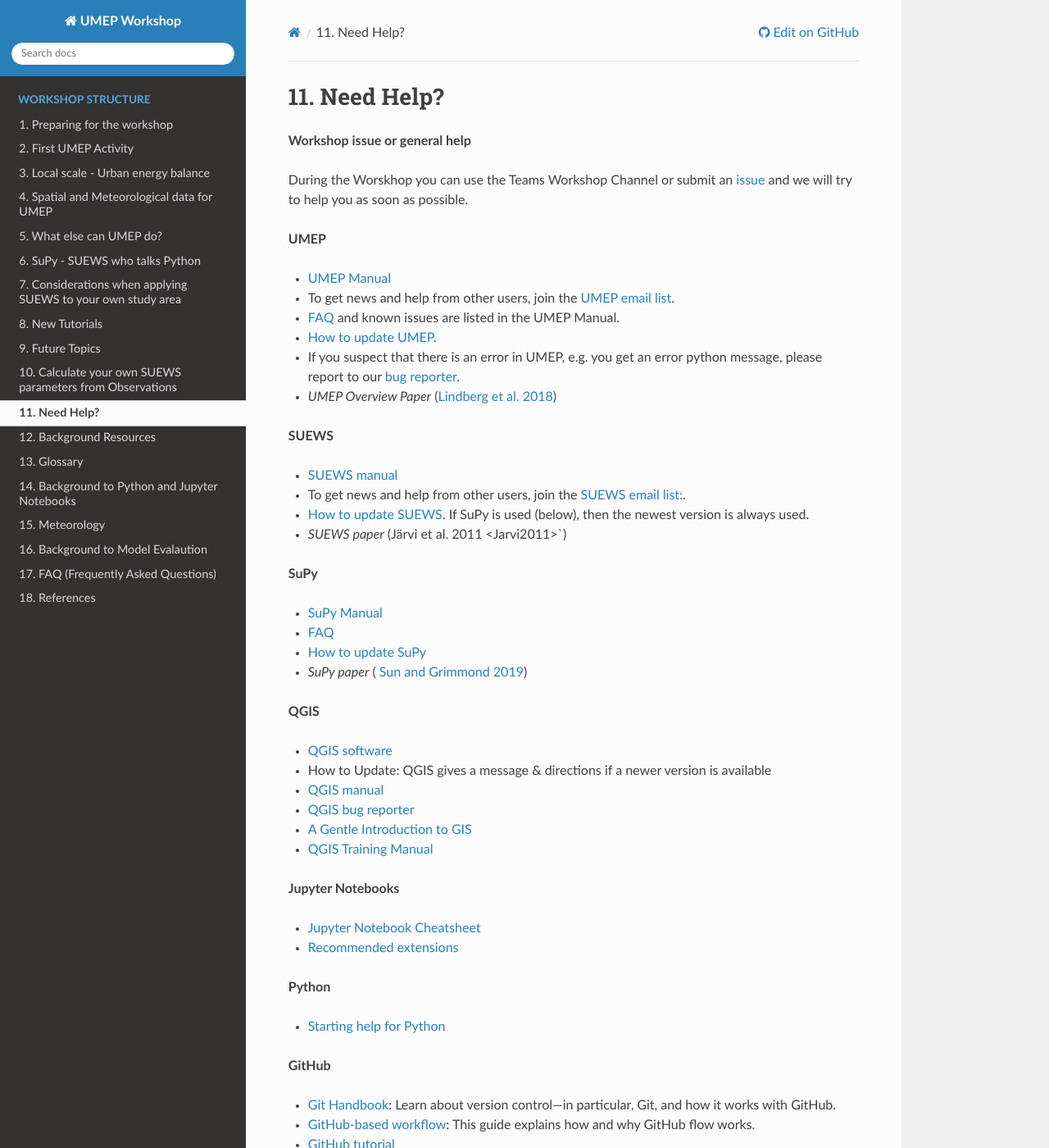
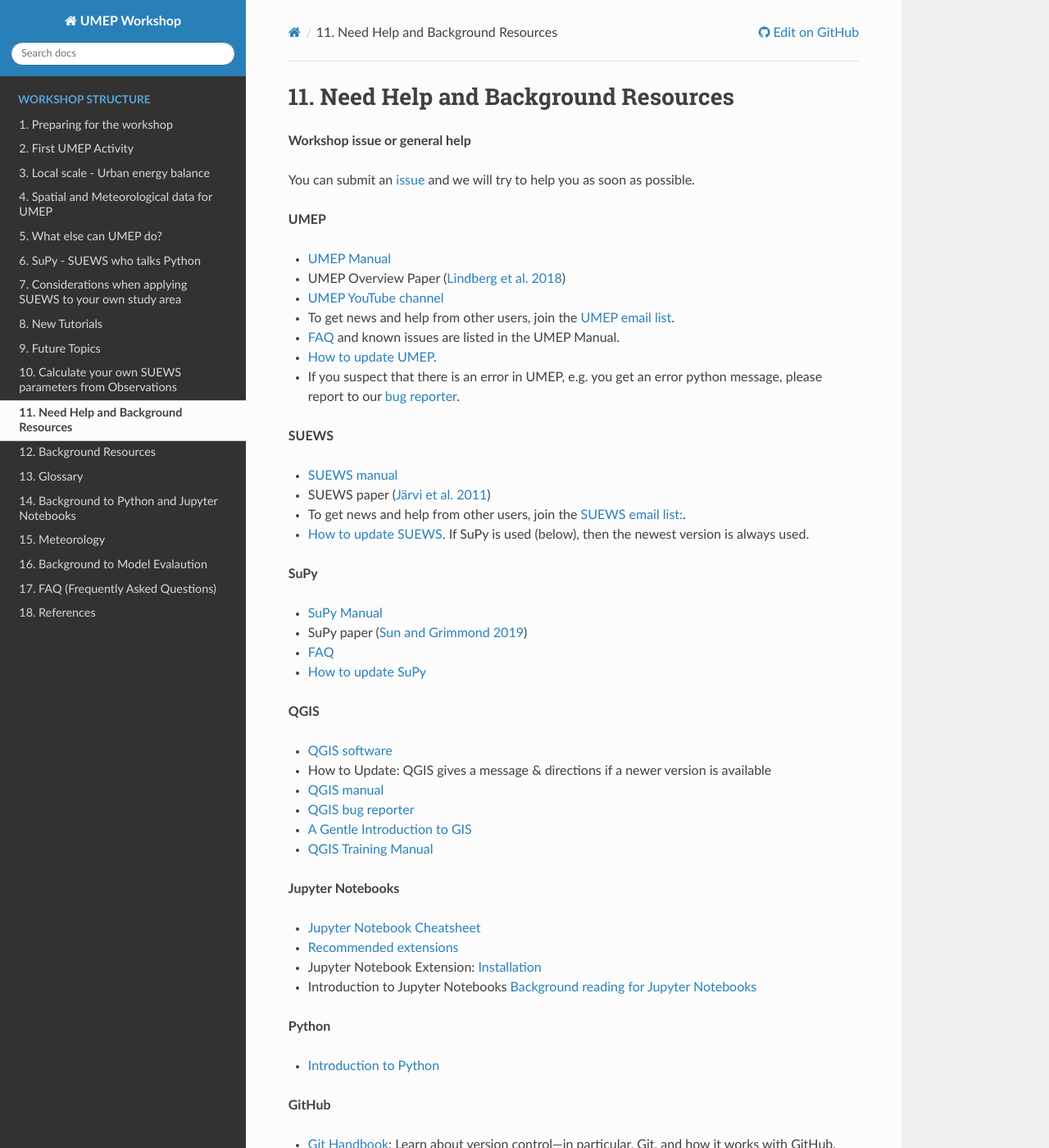
Before and after one commit to Urban-Meteorology-Reading/UMEP-Workshop, a Sphinx documentation site: the page built from source/NeedHelp.rst, in a window 1280 px wide and 1400 px high. Shown: the whole window at 82% size. Built offline with Sphinx 7.4.7 and the Read the Docs theme 2.0.0, drawn with Linux system fonts in a browser that asks for light colours.

Commit message:
Update NeedHelp.rst

```diff
--- a/source/NeedHelp.rst
+++ b/source/NeedHelp.rst
@@ -1,36 +1,45 @@
 .. _NeedHelp:
+.. _Background:
 
-Need Help?
-~~~~~~~~~~
+Need Help and Background Resources
+----------------------------------
 
 **Workshop issue or general help**
 
-During the Worskhop you can use the Teams Workshop Channel or submit an  `issue <https://github.com/Urban-Meteorology-Reading/UMEP-Workshop.io/issues/new?assignees=&labels=docs&template=docs-issue-report.md&title=>`__ and we will try to help you as soon as possible.
+You can submit an  `issue <https://github.com/Urban-Meteorology-Reading/UMEP-Workshop.io/issues/new?assignees=&labels=docs&template=docs-issue-report.md&title=>`__ and we will try to help you as soon as possible.
+
 
 **UMEP**
 
-- `UMEP Manual <https://umep-docs.readthedocs.io/en/latest/>`__
+-  `UMEP Manual <https://umep-docs.readthedocs.io/en/latest/>`__
+-  UMEP Overview Paper (`Lindberg et al. 2018 <Lindberg2018>`)
+- `UMEP YouTube channel <https://www.youtube.com/channel/UCTPkXncD3ghb5ZTdZe_u7gA/videos>`__
+
 - To get news and help from other users, join the `UMEP email list <https://www.lists.reading.ac.uk/mailman/listinfo/met-umep>`__.
 - `FAQ <https://umep-docs.readthedocs.io/en/latest/FAQ.html>`__ and known issues are listed in the UMEP Manual.
 - `How to update UMEP <https://umep-docs.readthedocs.io/en/latest/Getting_Started.html#updating-the-umep-plugin>`__.
 - If you suspect that there is an error in UMEP, e.g. you get an error python message, please report to our `bug reporter <https://github.com/UMEP-dev/UMEP/issues>`__.
--  *UMEP Overview Paper* (`Lindberg et al. 2018 <Lindberg2018>`_)
+
 
 **SUEWS**
 
--  `SUEWS manual <https://suews-docs.readthedocs.io/en/latest/>`_
+-  `SUEWS manual <https://suews-docs.readthedocs.io/en/latest/>`__
+-  SUEWS paper (`Järvi et al. 2011 <Jarvi2011>`)
 - To get news and help from other users, join the `SUEWS email list: <https://www.lists.reading.ac.uk/mailman/listinfo/met-suews>`__.
 - `How to update SUEWS <https://suews-docs.readthedocs.io/en/latest/index.html>`__. If SuPy is used (below), then the newest version is always used.
--  *SUEWS paper* (Järvi  et al. 2011 <Jarvi2011>`)
+
 
 **SuPy**
 
-- `SuPy Manual <https://SuPy.readthedocs.io/en/latest/>`_
+-  `SuPy Manual <https://SuPy.readthedocs.io/en/latest/>`__
+-  SuPy paper (`Sun and Grimmond 2019 <Sun2019>`)
+
 - `FAQ <https://supy.readthedocs.io/en/latest/faq.html>`_
 - `How to update SuPy <https://supy.readthedocs.io/en/latest/faq.html#how-can-i-upgrade-supy-to-an-up-to-date-version>`__
--  *SuPy paper* ( `Sun and Grimmond 2019 <Sun2019>`)
+
 
 **QGIS**
+
 
 - `QGIS software <https://qgis.org/en/site/>`__
 - How to Update: QGIS gives a message & directions if a newer version is available
@@ -44,9 +53,14 @@
 - `Jupyter Notebook Cheatsheet <https://cheatography.com/weidadeyue/cheat-sheets/jupyter-notebook/>`_
 -  `Recommended extensions <JN0>`
 
+-  Jupyter Notebook Extension: `Installation <https://jupyter-contrib-nbextensions.readthedocs.io/en/latest/install.html>`_
+- Introduction to Jupyter Notebooks  :ref:`JN0`
+
+
 **Python**
 
-- `Starting help for Python <Py1>`
+- `Introduction to Python <PY1>`
+
 
 **GitHub**
 
@@ -58,6 +72,11 @@
 
 - `Introductory Material <BGM0>`
 
+
+
+
+
+
 .. _GitHub: http://github.com/
 .. _Git Handbook: https://guides.github.com/introduction/git-handbook/
 .. _GitHub-based workflow: https://guides.github.com/introduction/flow/
```
